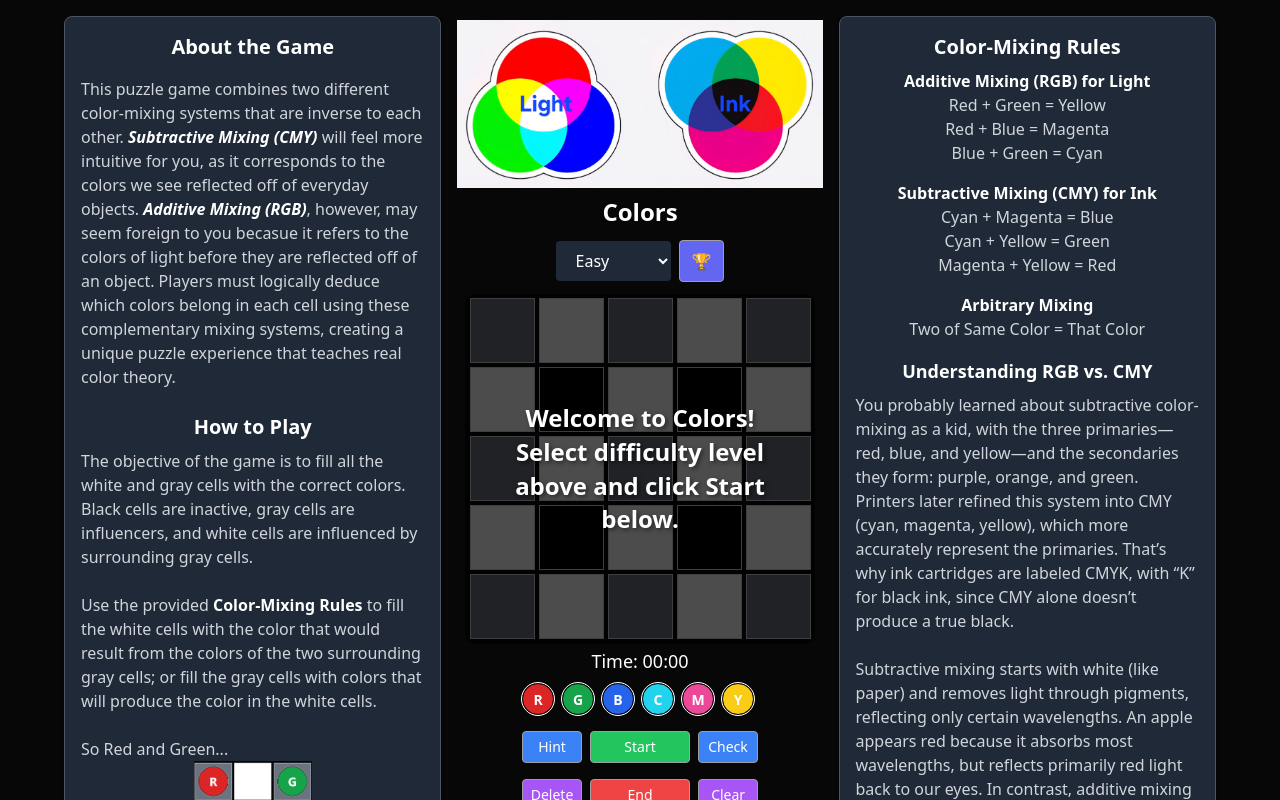
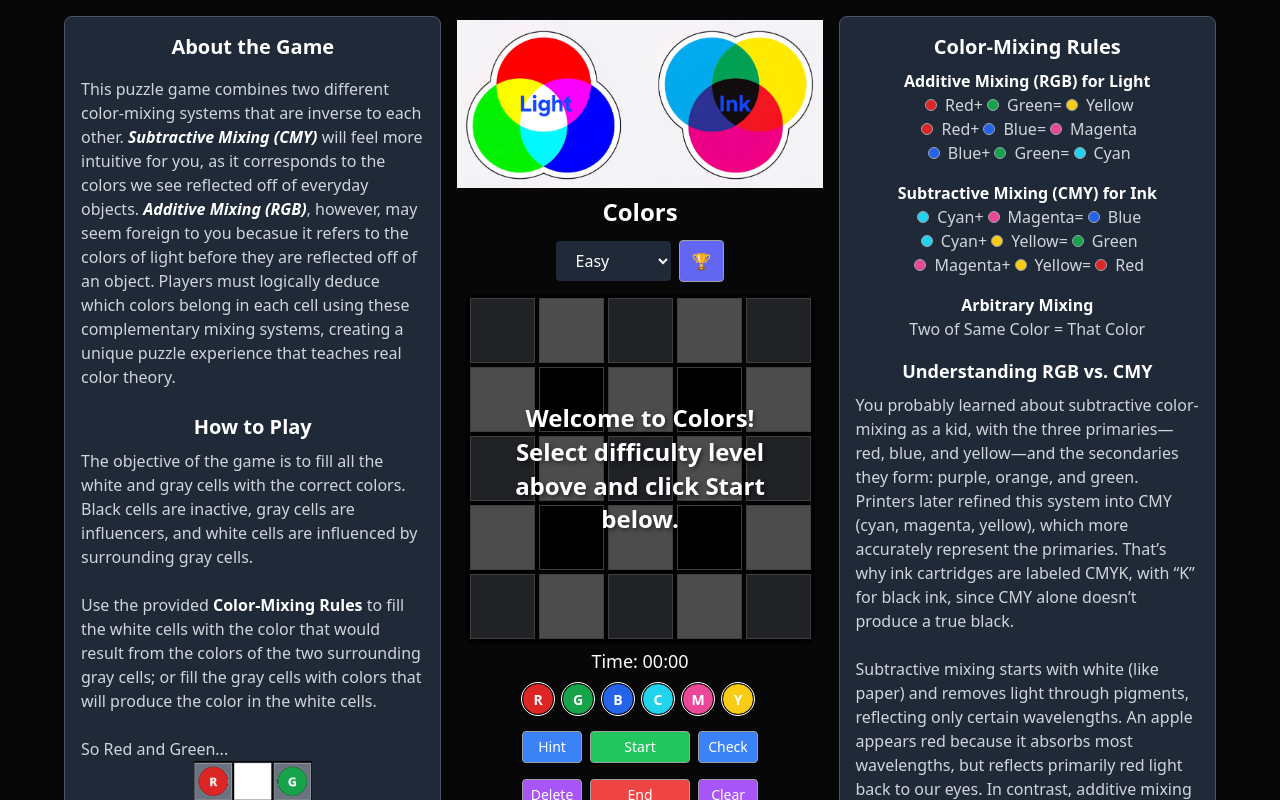
Before and after one commit to schlajo/colors-game, a React (Vite) app: page / in a window 1280 px wide. Shown: the top 800 px of the page. Built offline with nearby package versions, Linux system fonts and the light colour scheme; no server answers.

Commit message:
Added Color Swatches to the Color-Mixing Rules.

```diff
--- a/src/components/ColorMixingRules.jsx
+++ b/src/components/ColorMixingRules.jsx
@@ -1,4 +1,6 @@
 import React from "react";
+import ColorSwatch from "./ColorSwatch";
+import { parseColorRule } from "../utils/ruleParser";
 
 const COLOR_MIXING_RULES_BY_DIFFICULTY = {
   Easy: {
@@ -56,31 +58,58 @@ const COLOR_MIXING_RULES_BY_DIFFICULTY = {
   },
 };
 
+// Component to render a rule with color swatches
+const RuleWithSwatches = ({ rule }) => {
+  const parts = parseColorRule(rule);
+
+  return (
+    <span className="flex items-center justify-center flex-wrap">
+      {parts.map((part, index) => {
+        if (part.type === "color") {
+          return (
+            <span key={index} className="inline-flex items-center">
+              <ColorSwatch color={part.color} size="w-3 h-3" />
+              <span className="ml-1">{part.content}</span>
+            </span>
+          );
+        }
+        return <span key={index}>{part.content}</span>;
+      })}
+    </span>
+  );
+};
+
 const ColorMixingRules = ({ difficulty }) => {
   return (
     <div className="instruction-panel lg:w-1/2 w-full text-center mt-2 lg:mt-4 bg-gray-800 p-4 rounded-lg">
       <h2 className="text-xl font-bold text-white mb-2">Color-Mixing Rules</h2>
       <ul className="list-none list-inside mb-4 text-gray-300">
-      <strong className="text-white">Additive Mixing (RGB) for Light</strong>
+        <strong className="text-white">Additive Mixing (RGB) for Light</strong>
         {COLOR_MIXING_RULES_BY_DIFFICULTY[difficulty].additive.map(
           (rule, index) => (
-            <li key={`additive-${index}`}>{rule}</li>
+            <li key={`additive-${index}`}>
+              <RuleWithSwatches rule={rule} />
+            </li>
           )
         )}
       </ul>
       <ul className="list-none list-inside mb-4 text-gray-300">
-      <strong className="text-white">Subtractive Mixing (CMY) for Ink</strong>
+        <strong className="text-white">Subtractive Mixing (CMY) for Ink</strong>
         {COLOR_MIXING_RULES_BY_DIFFICULTY[difficulty].subtractive.map(
           (rule, index) => (
-            <li key={`subtractive-${index}`}>{rule}</li>
+            <li key={`subtractive-${index}`}>
+              <RuleWithSwatches rule={rule} />
+            </li>
           )
         )}
       </ul>
       <ul className="list-none list-inside mb-4 text-gray-300">
-      <strong className="text-white">Arbitrary Mixing</strong>
+        <strong className="text-white">Arbitrary Mixing</strong>
         {COLOR_MIXING_RULES_BY_DIFFICULTY[difficulty].arbitrary.map(
           (rule, index) => (
-            <li key={`arbitrary-${index}`}>{rule}</li>
+            <li key={`arbitrary-${index}`}>
+              <RuleWithSwatches rule={rule} />
+            </li>
           )
         )}
       </ul>
@@ -97,13 +126,13 @@ const ColorMixingRules = ({ difficulty }) => {
           black ink, since CMY alone doesn’t produce a true black.
           <br />
           <br />
-          Subtractive mixing starts with white (like paper) and removes light through
-          pigments, reflecting only certain wavelengths. An apple appears red because it absorbs most wavelengths,
-          but reflects primarily red light back to our eyes.  In contrast, additive
-          mixing (RGB) starts with black and adds colored light, as with TVs and
+          Subtractive mixing starts with white (like paper) and removes light
+          through pigments, reflecting only certain wavelengths. An apple
+          appears red because it absorbs most wavelengths, but reflects
+          primarily red light back to our eyes. In contrast, additive mixing
+          (RGB) starts with black and adds colored light, as with TVs and
           screens. Red, green, and blue light can combine to form white, making
           RGB the inverse of CMY.
-
         </span>
       </div>
     </div>
--- /dev/null
+++ b/src/components/ColorSwatch.jsx
@@ -0,0 +1,20 @@
+import React from "react";
+import { COLOR_VALUES } from "../utils/colorUtils";
+
+const ColorSwatch = ({ color, size = "w-4 h-4" }) => {
+  const colorValue = COLOR_VALUES[color.toLowerCase()];
+
+  if (!colorValue) {
+    return null;
+  }
+
+  return (
+    <span
+      className={`inline-block ${size} rounded-full border border-gray-400 mx-1`}
+      style={{ backgroundColor: colorValue }}
+      title={color}
+    />
+  );
+};
+
+export default ColorSwatch;
--- /dev/null
+++ b/src/utils/ruleParser.js
@@ -0,0 +1,44 @@
+import { COLOR_VALUES } from "./colorUtils";
+
+// Function to parse a mixing rule and extract color information
+export const parseColorRule = (ruleString) => {
+  // List of color names that might appear in rules
+  const colorNames = Object.keys(COLOR_VALUES);
+
+  // Create a regex pattern that matches any color name (case insensitive)
+  const colorPattern = new RegExp(`\\b(${colorNames.join("|")})\\b`, "gi");
+
+  const parts = [];
+  let lastIndex = 0;
+  let match;
+
+  // Find all color matches in the string
+  while ((match = colorPattern.exec(ruleString)) !== null) {
+    // Add text before the color
+    if (match.index > lastIndex) {
+      parts.push({
+        type: "text",
+        content: ruleString.slice(lastIndex, match.index),
+      });
+    }
+
+    // Add the color
+    parts.push({
+      type: "color",
+      content: match[0],
+      color: match[0].toLowerCase(),
+    });
+
+    lastIndex = match.index + match[0].length;
+  }
+
+  // Add remaining text
+  if (lastIndex < ruleString.length) {
+    parts.push({
+      type: "text",
+      content: ruleString.slice(lastIndex),
+    });
+  }
+
+  return parts;
+};
```
